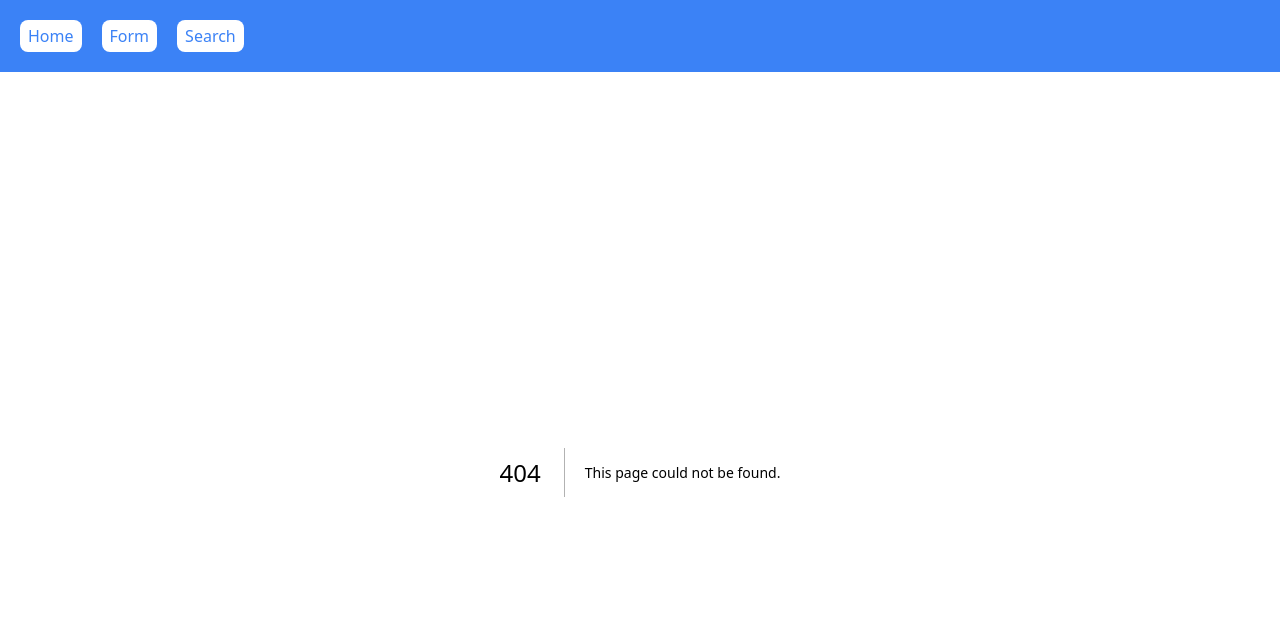
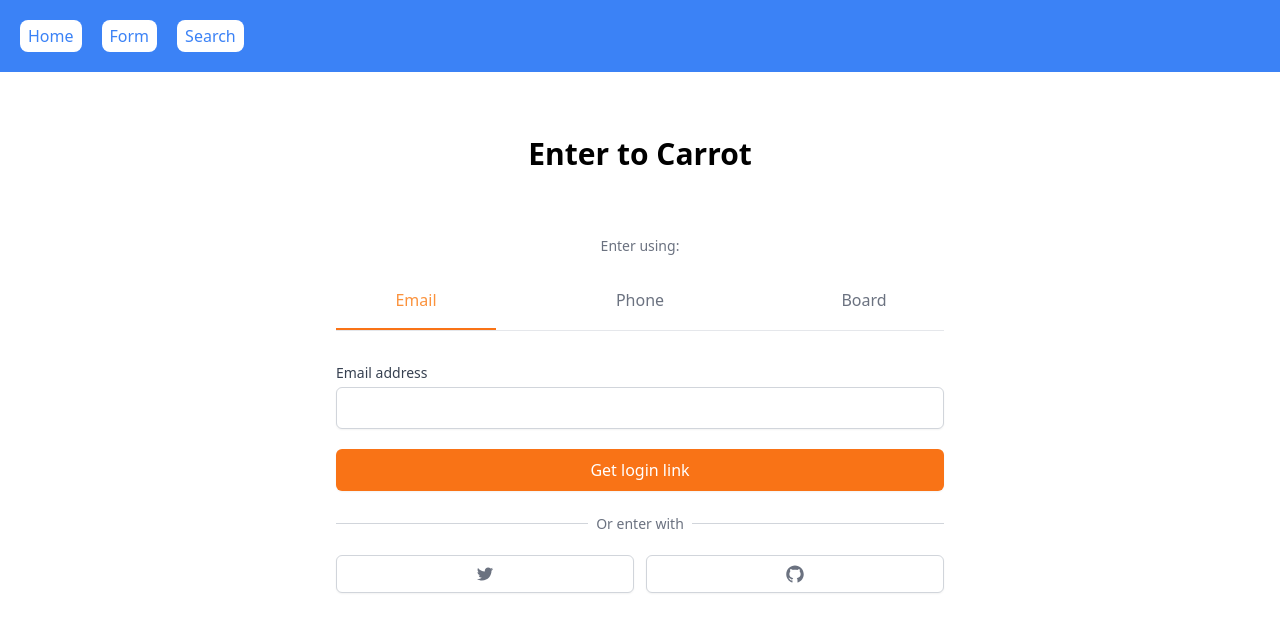
Before and after one commit to alstjd0051/Freeboard_next, a Next.js app: page /enter in a window 1280 px wide. Before the commit this address had no page. Shown: the top 632 px of the page. Built offline with nearby package versions, Linux system fonts and the light colour scheme.

Commit message:
UPDATE::add component and publish

```diff
--- /dev/null
+++ b/app/enter/page.tsx
@@ -0,0 +1,127 @@
+"use client";
+import { NextPage } from "next";
+import React, { useState } from "react";
+import { useForm } from "react-hook-form";
+import { AiFillGithub, AiOutlineTwitter } from "react-icons/ai";
+
+type Props = {};
+interface EnterFormn {
+  email?: string;
+  phone?: string;
+}
+
+const cls = (...calssname: string[]) => {
+  return calssname.join(" ");
+};
+
+const EnterPage: NextPage = (props: Props) => {
+  const { register } = useForm<EnterFormn>();
+  const [method, setMethod] = useState<"email" | "phone" | "board">("email");
+  const onEmailClick = () => setMethod("email");
+  const onPhoneClick = () => setMethod("phone");
+  const onBoardClick = () => setMethod("board");
+  return (
+    <div className="h-screen  ">
+      <div className="mt-16 px-4 w-1/2 mx-auto ">
+        <h3 className="text-3xl font-bold text-center ">Enter to Carrot</h3>
+        <div className="mt-16">
+          <div className="flex flex-col items-center">
+            <h5 className="text-sm text-gray-500 font-medium ">Enter using:</h5>
+            <div className="grid border-b   w-full grid-cols-3 gap-16 mt-8 ">
+              <button
+                className={cls(
+                  "pb-4 font-medium border-b-2 ",
+                  method === "email"
+                    ? "  border-orange-500 text-orange-400"
+                    : "border-transparent text-gray-500 "
+                )}
+                onClick={onEmailClick}
+              >
+                Email
+              </button>
+              <button
+                className={cls(
+                  "pb-4 font-medium border-b-2 ",
+                  method === "phone"
+                    ? "  border-orange-500 text-orange-400"
+                    : "border-transparent text-gray-500 "
+                )}
+                onClick={onPhoneClick}
+              >
+                Phone
+              </button>
+              <button
+                className={cls(
+                  "pb-4 font-medium border-b-2 ",
+                  method === "board"
+                    ? "  border-orange-500 text-orange-400"
+                    : "border-transparent text-gray-500 "
+                )}
+                onClick={onBoardClick}
+              >
+                Board
+              </button>
+            </div>
+          </div>
+          <form className="flex flex-col mt-8">
+            <label className="text-sm font-medium text-gray-700  ">
+              {method === "email" ? "Email address" : null}
+              {method === "phone" ? "Phone number" : null}
+              {method === "board" ? "Welcome to BoardPage" : null}
+            </label>
+            <div className="mt-1">
+              {method === "email" ? (
+                <input
+                  type="email"
+                  className="appearance-none w-full px-3 py-2 border border-gray-300 shadow-sm rounded-md placeholder-gray-400 focus:outline-none focus:ring-orange-500 focus:border-orange-500 "
+                  required
+                />
+              ) : null}
+              {method === "phone" ? (
+                <div className="flex rounded-md shadow-sm ">
+                  <span className="flex items-center justify-center px-3 rounded-l-md border border-r-0 border-gray-300 bg-gray-50 text-gray-500 select-none text-sm  ">
+                    +82
+                  </span>
+                  <input
+                    className="py-2 px-4 border border-transparent appearance-none w-full rounded-l-none border-gray-300 shadow-sm rounded-md placeholder-gray-400 focus:outline-none focus:ring-orange-500 focus:border-orange-500"
+                    type="number"
+                    required
+                  />
+                </div>
+              ) : null}
+              {method === "board" ? (
+                <div>
+                  <h1>Hello Eevery one</h1>
+                </div>
+              ) : null}
+            </div>
+            <button className="mt-5 bg-orange-500 hover:bg-orange-600 text-white py-2 px-4 border border-transparent rounded-md shadow-sm font-medium focus:ring-2 focus:ring-offset-2 focus:ring-orange-500 focus:outline-none ">
+              {method === "email" ? "Get login link" : null}
+              {method === "phone" ? "Get one-time password" : null}
+            </button>
+          </form>
+          <div className="mt-8">
+            <div className="relative">
+              <div className="absolute w-full border-t border-gray-300 " />
+              <div className="relative -top-3 text-center  ">
+                <span className="bg-white px-2 text-sm text-gray-500">
+                  Or enter with
+                </span>
+              </div>
+            </div>
+            <div className="grid grid-cols-2 gap-3 mt-2 ">
+              <button className="flex justify-center items-center py-2 px-4 border border-gray-300 shadow-sm bg-white text-sm font-medium text-gray-500 hover:bg-gray-50 rounded-md ">
+                <AiOutlineTwitter className="w-5 h-5" />
+              </button>
+              <button className="flex justify-center items-center py-2 px-4 border border-gray-300 shadow-sm bg-white text-sm font-medium text-gray-500 hover:bg-gray-50 rounded-md ">
+                <AiFillGithub className="w-5 h-5" />
+              </button>
+            </div>
+          </div>
+        </div>
+      </div>
+    </div>
+  );
+};
+
+export default EnterPage;
```
